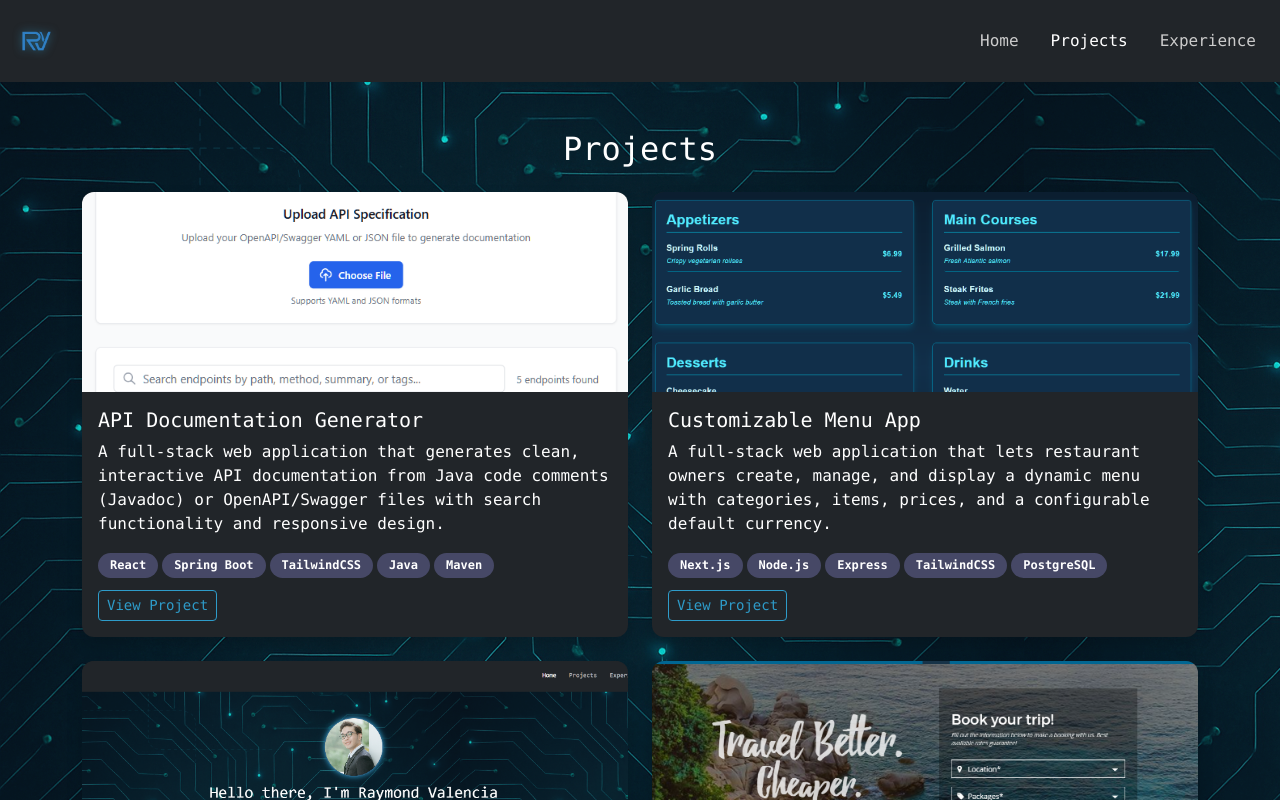
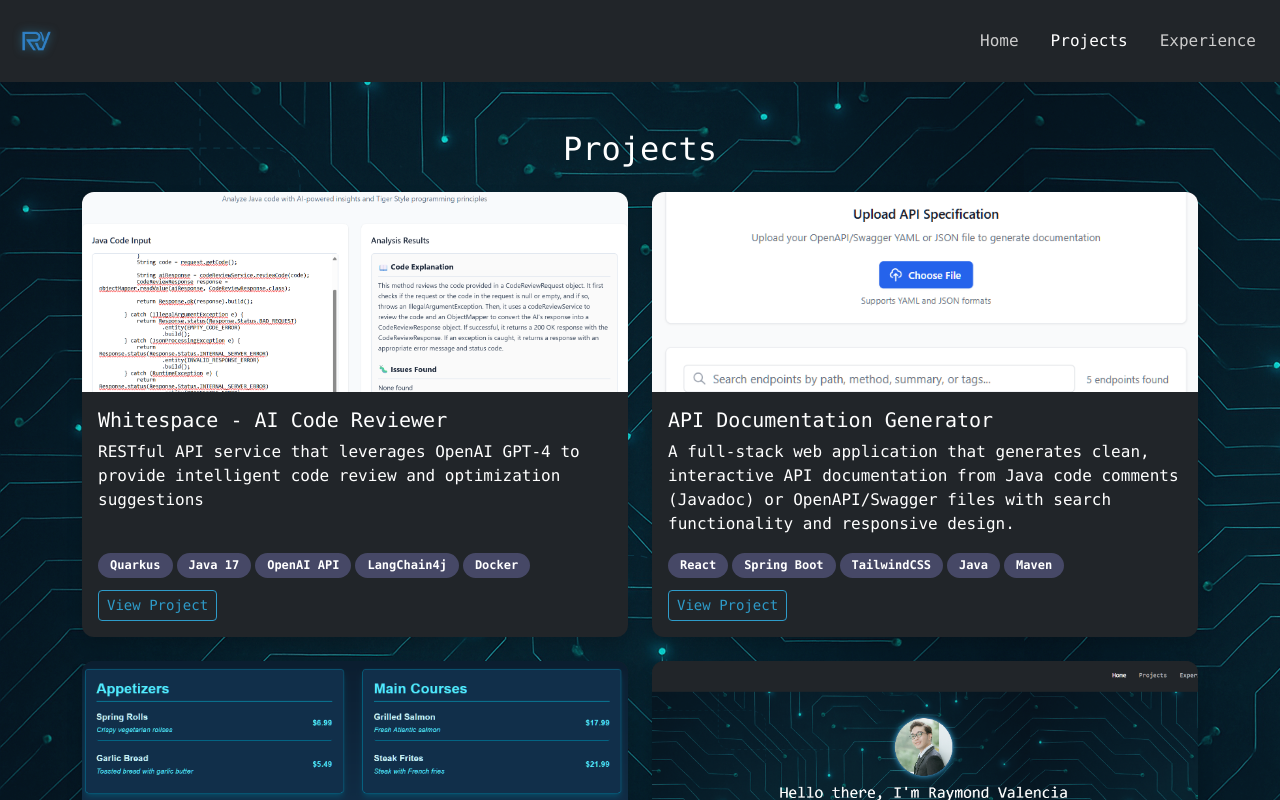
Before and after one commit to paolo1231/raymondvalencia-src, an Angular app: page /projects in a window 1280 px wide. Shown: the top 800 px of the page. Built offline with nearby package versions, Linux system fonts and the light colour scheme.

Commit message:
Added Project Whitespace

```diff
--- a/src/app/pages/projects/projects.ts
+++ b/src/app/pages/projects/projects.ts
@@ -9,6 +9,13 @@ import { Component } from '@angular/core';
 })
 export class Projects {
   projects = [
+    {
+      title: 'Whitespace - AI Code Reviewer',
+      description: 'RESTful API service that leverages OpenAI GPT-4 to provide intelligent code review and optimization suggestions',
+      image: 'assets/project-whitespace.png',
+      link: 'https://github.com/paolo1231/Whitespace',
+      techStack: ['Quarkus', 'Java 17', 'OpenAI API', 'LangChain4j', 'Docker']
+    },
     {
       "title": "API Documentation Generator",
       "description": "A full-stack web application that generates clean, interactive API documentation from Java code comments (Javadoc) or OpenAPI/Swagger files with search functionality and responsive design.",
```
Also changed, not shown: src/assets/project-whitespace.png (added).
